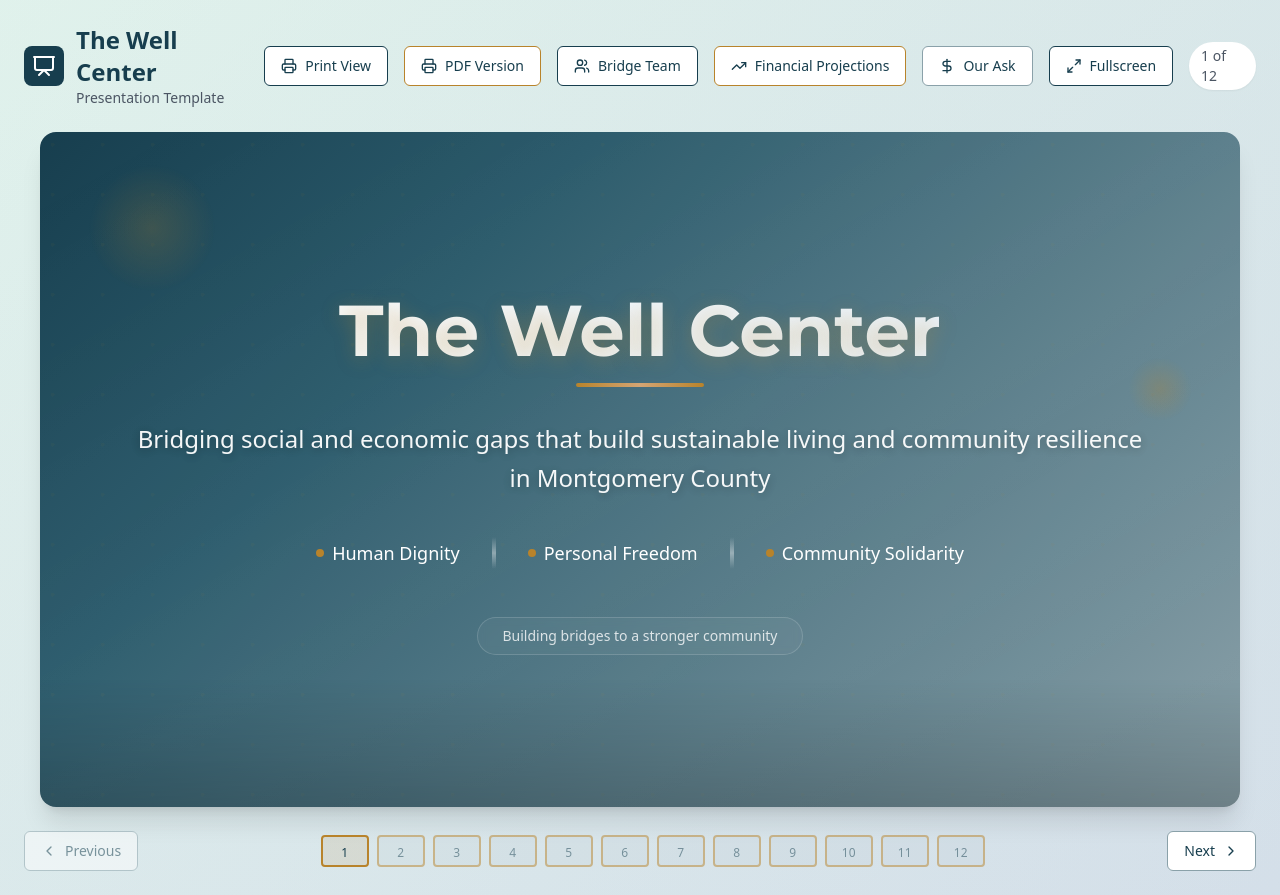
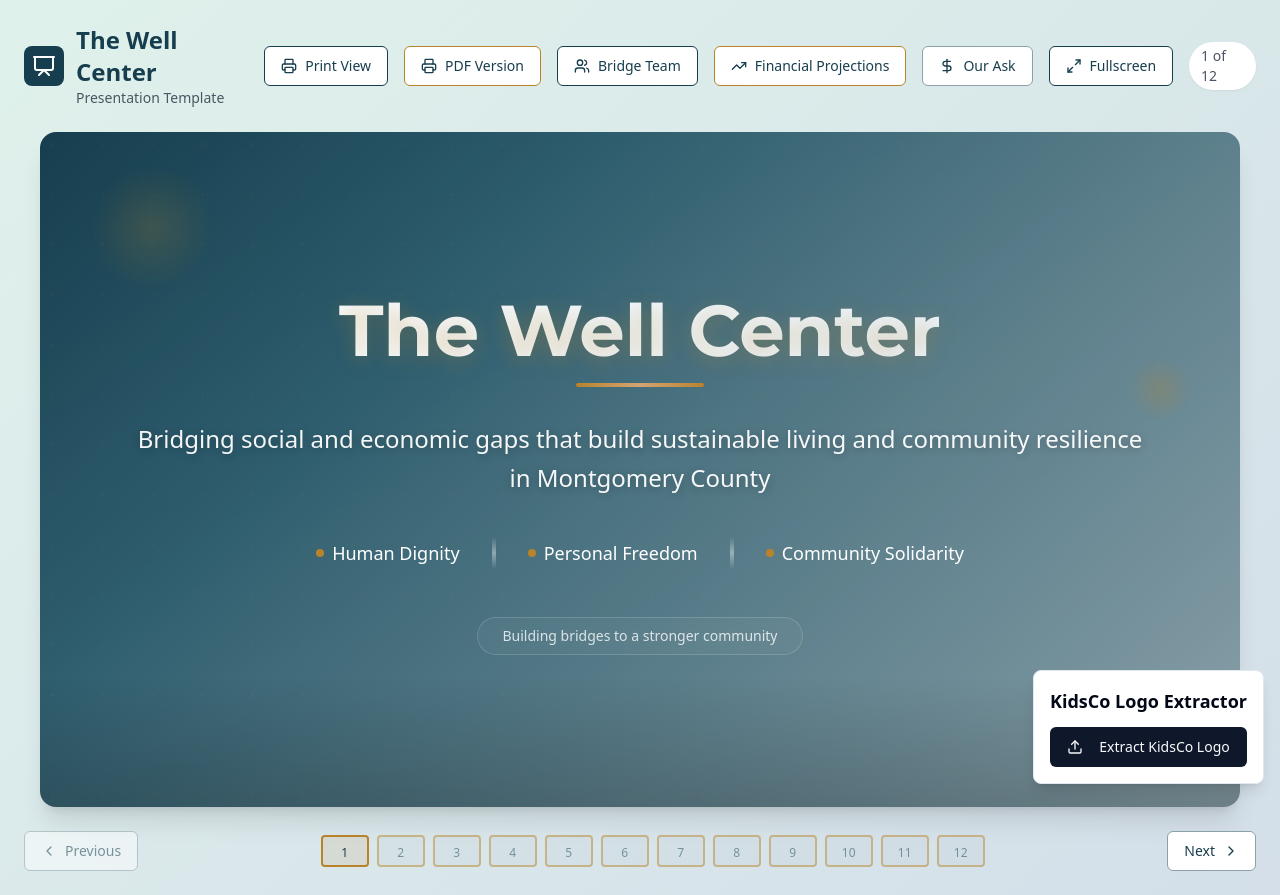
Before and after one commit to bwik2010/well-center-slides-bridge, a React (Vite) app: page / in a window 1280 px wide. Built offline with nearby package versions, Linux system fonts and the light colour scheme.

Commit message:
Extract Kidsco logo from image
Extracted the Kidsco logo from the provided image.

```diff
--- a/src/App.tsx
+++ b/src/App.tsx
@@ -12,6 +12,7 @@ import BusinessImpact from "./pages/BusinessImpact";
 import NotFound from "./pages/NotFound";
 import PrintView from "./components/PrintView";
 import PDFView from "./pages/PDFView";
+import LogoExtractor from "./components/LogoExtractor";
 
 const queryClient = new QueryClient();
 
@@ -32,6 +33,7 @@ const App = () => (
           {/* ADD ALL CUSTOM ROUTES ABOVE THE CATCH-ALL "*" ROUTE */}
           <Route path="*" element={<NotFound />} />
         </Routes>
+        <LogoExtractor />
       </BrowserRouter>
     </TooltipProvider>
   </QueryClientProvider>
--- /dev/null
+++ b/src/components/LogoExtractor.tsx
@@ -0,0 +1,83 @@
+import React, { useState } from 'react';
+import { removeBackground, loadImage } from '@/utils/backgroundRemoval';
+import { Button } from '@/components/ui/button';
+import { Download, Upload } from 'lucide-react';
+
+const LogoExtractor = () => {
+  const [isProcessing, setIsProcessing] = useState(false);
+  const [processedImage, setProcessedImage] = useState<string | null>(null);
+
+  const extractLogoFromKidsCoImage = async () => {
+    try {
+      setIsProcessing(true);
+
+      // Load the KidsCo image
+      const response = await fetch('/lovable-uploads/f62fbb05-f31f-4cda-b7ae-b9647abb5edf.png');
+      const blob = await response.blob();
+      const imageElement = await loadImage(blob);
+
+      // Remove background
+      const processedBlob = await removeBackground(imageElement);
+
+      // Create URL for display
+      const url = URL.createObjectURL(processedBlob);
+      setProcessedImage(url);
+
+    } catch (error) {
+      console.error('Error processing image:', error);
+      alert('Error processing image. Please try again.');
+    } finally {
+      setIsProcessing(false);
+    }
+  };
+
+  const downloadProcessedImage = () => {
+    if (processedImage) {
+      const link = document.createElement('a');
+      link.href = processedImage;
+      link.download = 'kidsco-logo-extracted.png';
+      document.body.appendChild(link);
+      link.click();
+      document.body.removeChild(link);
+    }
+  };
+
+  return (
+    <div className="fixed bottom-4 right-4 z-50 bg-white rounded-lg shadow-lg p-4 border">
+      <h3 className="text-lg font-semibold mb-3">KidsCo Logo Extractor</h3>
+
+      <div className="space-y-3">
+        <Button
+          onClick={extractLogoFromKidsCoImage}
+          disabled={isProcessing}
+          className="w-full"
+        >
+          <Upload className="w-4 h-4 mr-2" />
+          {isProcessing ? 'Processing...' : 'Extract KidsCo Logo'}
+        </Button>
+
+        {processedImage && (
+          <div className="space-y-2">
+            <div className="border rounded p-2 bg-gray-50">
+              <img
+                src={processedImage}
+                alt="Extracted Logo"
+                className="max-w-32 max-h-32 mx-auto"
+              />
+            </div>
+            <Button
+              onClick={downloadProcessedImage}
+              variant="outline"
+              className="w-full"
+            >
+              <Download className="w-4 h-4 mr-2" />
+              Download
+            </Button>
+          </div>
+        )}
+      </div>
+    </div>
+  );
+};
+
+export default LogoExtractor;
```
